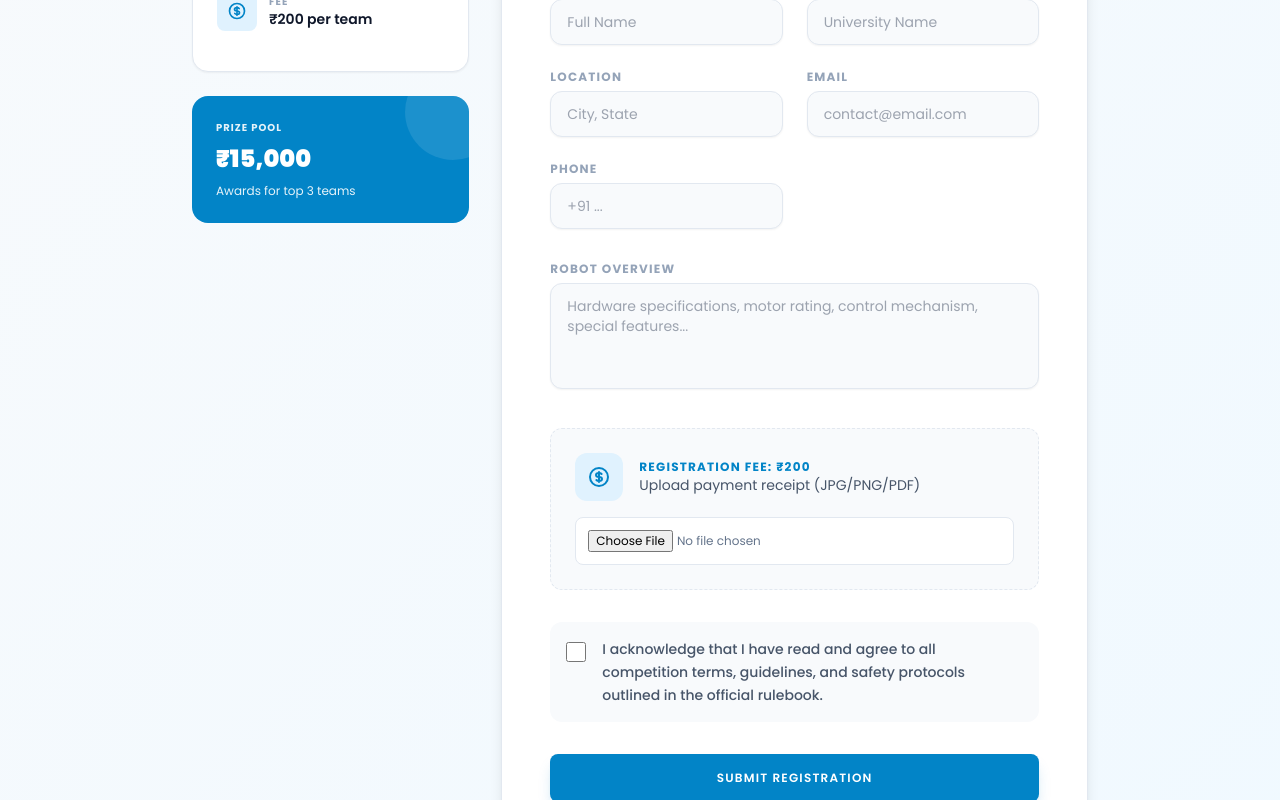
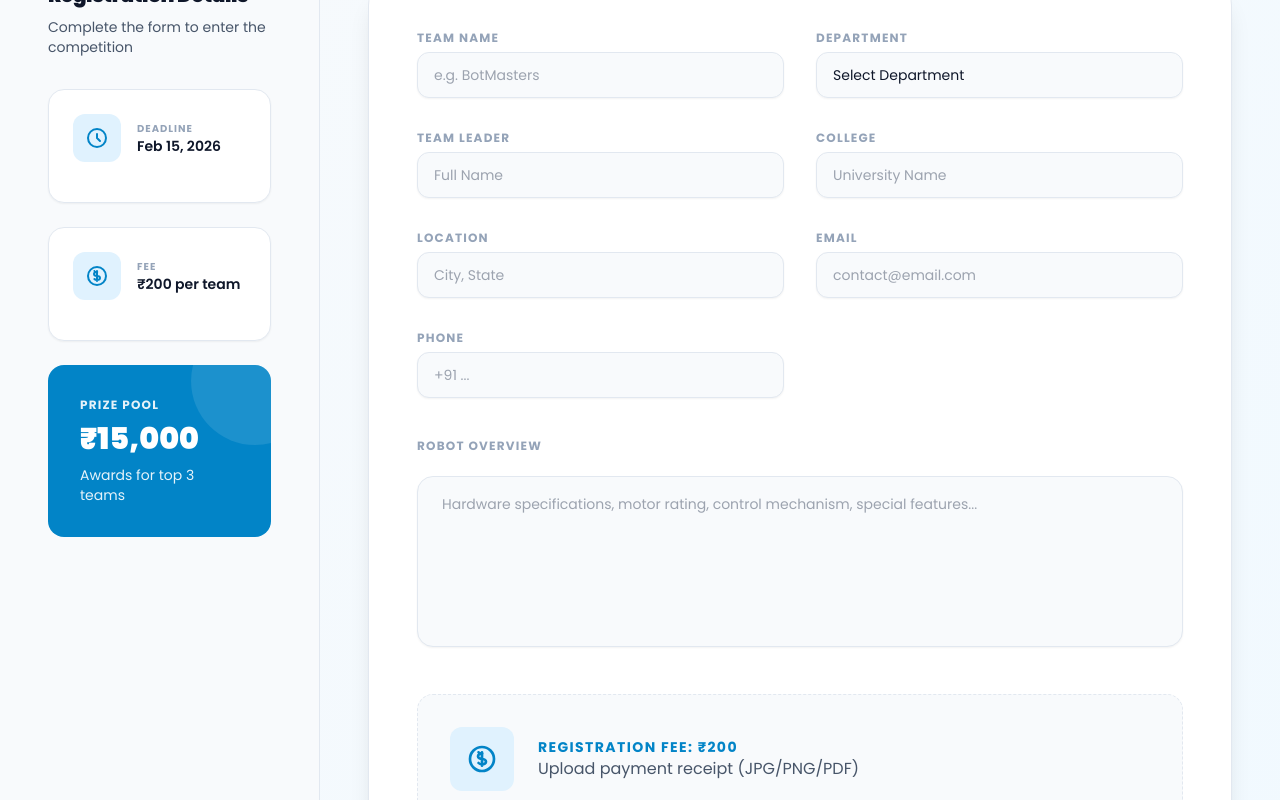
Before and after one commit to vedantwankhade123/Roborace, a React (Vite) app: page /#/register in a window 1280 px wide. Shown: the part 460-1260 px from the top of the page. Built offline with nearby package versions, Linux system fonts and the light colour scheme.

Commit message:
[dyad] Optimized registration form layout to utilize full viewport width with side panel design. - wrote 1 file(s)

```diff
--- a/pages/Registration.tsx
+++ b/pages/Registration.tsx
@@ -30,7 +30,7 @@ const Registration: React.FC = () => {
 
   if (isSubmitted) {
     return (
-      <div className="pt-40 pb-24 px-4 bg-gradient-to-br from-slate-50 to-sky-50 min-h-screen flex items-center justify-center">
+      <div className="pt-32 pb-24 px-4 bg-gradient-to-br from-slate-50 to-sky-50 min-h-screen flex items-center justify-center">
         <div className="max-w-lg w-full text-center p-12 rounded-2xl bg-white border border-slate-200 shadow-xl relative overflow-hidden">
           <div className="absolute top-0 left-0 w-full h-1 bg-gradient-to-r from-sky-500 to-emerald-500"></div>
           <div className="w-20 h-20 bg-emerald-50 text-emerald-500 rounded-full flex items-center justify-center mx-auto mb-6 text-4xl shadow-lg">
@@ -59,30 +59,39 @@ const Registration: React.FC = () => {
   }
 
   return (
-    <div className="pt-32 pb-24 px-4 bg-gradient-to-br from-slate-50 to-sky-50 min-h-screen">
-      <div className="max-w-4xl mx-auto">
+    <div className="pt-32 pb-24 bg-gradient-to-br from-slate-50 to-sky-50 min-h-screen">
       {/* Header Section */}
-        <div className="text-center mb-12 relative">
-          <div className="absolute -top-4 left-1/2 transform -translate-x-1/2">
+      <div className="w-full py-12 text-center bg-white/80 backdrop-blur-sm border-b border-slate-100">
+        <div className="max-w-7xl mx-auto px-4">
+          <div className="inline-block mb-3">
             <span className="bg-sky-600 text-white text-[10px] font-black px-4 py-2 rounded-full tracking-widest uppercase">
               Registration Open
             </span>
           </div>
-          <h1 className="text-4xl md:text-5xl font-black text-slate-900 mb-4 uppercase tracking-tight">
+          <h1 className="text-4xl md:text-5xl lg:text-6xl font-black text-slate-900 mb-4 uppercase tracking-tight leading-tight">
             Join The Championship
           </h1>
-          <p className="text-slate-500 font-medium text-lg max-w-xl mx-auto">
+          <p className="text-slate-500 font-medium text-lg md:text-xl max-w-3xl mx-auto">
             Register your team for RoboRace 26 - Compete with India's best robotics talents
           </p>
         </div>
+      </div>
 
-        <div className="grid grid-cols-1 lg:grid-cols-3 gap-8">
-          {/* Info Cards */}
-          <div className="lg:col-span-1 space-y-6">
+      <div className="w-full">
+        <div className="grid grid-cols-1 xl:grid-cols-4 gap-0 max-w-[1800px] mx-auto">
+          {/* Info Cards - Side Panel */}
+          <div className="xl:col-span-1 bg-slate-50 p-8 xl:p-12 border-r border-slate-200">
+            <div className="space-y-8 sticky top-32">
+              <div className="text-center xl:text-left">
+                <h3 className="text-xl font-black text-slate-900 mb-2">Registration Details</h3>
+                <p className="text-slate-600 text-sm">Complete the form to enter the competition</p>
+              </div>
+
+              <div className="space-y-6">
                 <div className="bg-white rounded-2xl border border-slate-200 p-6 shadow-sm">
-              <div className="flex items-center space-x-3 mb-4">
-                <div className="w-10 h-10 bg-sky-100 rounded-lg flex items-center justify-center text-sky-600">
-                  <svg className="h-5 w-5" fill="none" viewBox="0 0 24 24" stroke="currentColor">
+                  <div className="flex items-center space-x-4 mb-4">
+                    <div className="w-12 h-12 bg-sky-100 rounded-xl flex items-center justify-center text-sky-600">
+                      <svg className="h-6 w-6" fill="none" viewBox="0 0 24 24" stroke="currentColor">
                         <path strokeLinecap="round" strokeLinejoin="round" strokeWidth={2} d="M12 8v4l3 3m6-3a9 9 0 11-18 0 9 9 0 0118 0z" />
                       </svg>
                     </div>
@@ -94,10 +103,10 @@ const Registration: React.FC = () => {
                 </div>
 
                 <div className="bg-white rounded-2xl border border-slate-200 p-6 shadow-sm">
-              <div className="flex items-center space-x-3 mb-4">
-                <div className="w-10 h-10 bg-sky-100 rounded-lg flex items-center justify-center text-sky-600">
-                  <svg className="h-5 w-5" fill="none" viewBox="0 0 24 24" stroke="currentColor">
-                    <path strokeLinecap="round" strokeLinejoin="round" strokeWidth={2} d="M12 8c-1.657 0-3 .895-3 2s1.343 2 3 2 3 .895 3 2-1.343 2-3 2m0-8c1.11 0 2.08.402 2.599 1M12 8V7m0 1v8m0 0v1m0-1c-1.11 0-2.08-.402-2.599-1M21 12a9 9 0 11-18 0 9 9 0 0118 0z" />
+                  <div className="flex items-center space-x-4 mb-4">
+                    <div className="w-12 h-12 bg-sky-100 rounded-xl flex items-center justify-center text-sky-600">
+                      <svg className="h-6 w-6" fill="none" viewBox="0 0 24 24" stroke="currentColor">
+                        <path strokeLinecap="round" strokeLinejoin="round" strokeWidth={2} d="M12 8c-1.657 0-3 .895-3 2s1.343 2 3 2 3 .895 3 2-1.343 2-3 2m0-8c1.11 0-2.08.402-2.599-1M12 8V7m0 1v8m0 0v1m0-1c-1.11 0-2.08-.402-2.599-1M21 12a9 9 0 11-18 0 9 9 0 0118 0z" />
                       </svg>
                     </div>
                     <div>
@@ -107,22 +116,25 @@ const Registration: React.FC = () => {
                   </div>
                 </div>
 
-            <div className="bg-sky-600 rounded-2xl p-6 text-white relative overflow-hidden">
+                <div className="bg-sky-600 rounded-2xl p-8 text-white relative overflow-hidden">
                   <div className="relative z-10">
-                <div className="text-[10px] font-bold uppercase tracking-widest opacity-90 mb-2">PRIZE POOL</div>
-                <div className="text-2xl font-black mb-2">₹15,000</div>
-                <div className="text-xs opacity-90">Awards for top 3 teams</div>
+                    <div className="text-xs font-bold uppercase tracking-widest opacity-90 mb-2">PRIZE POOL</div>
+                    <div className="text-3xl font-black mb-2">₹15,000</div>
+                    <div className="text-sm opacity-90">Awards for top 3 teams</div>
                   </div>
-              <div className="absolute top-0 right-0 w-24 h-24 bg-white/10 rounded-full -translate-y-8 translate-x-8"></div>
+                  <div className="absolute top-0 right-0 w-32 h-32 bg-white/10 rounded-full -translate-y-12 translate-x-12"></div>
+                </div>
+              </div>
             </div>
           </div>
 
-          {/* Registration Form */}
-          <div className="lg:col-span-2">
-            <form onSubmit={handleSubmit} className="bg-white rounded-2xl border border-slate-200 p-8 md:p-12 shadow-lg relative overflow-hidden">
+          {/* Registration Form - Main Content */}
+          <div className="xl:col-span-3 p-8 xl:p-12">
+            <form onSubmit={handleSubmit} className="max-w-4xl mx-auto">
+              <div className="bg-white rounded-3xl border border-slate-200 p-8 md:p-12 shadow-xl relative overflow-hidden">
                 <div className="absolute top-0 left-0 w-full h-1 bg-gradient-to-r from-sky-500 to-emerald-500"></div>
 
-              <div className="grid grid-cols-1 md:grid-cols-2 gap-6 mb-8">
+                <div className="grid grid-cols-1 lg:grid-cols-2 gap-8 mb-10">
                   {/* Team Information */}
                   <div className="space-y-1.5">
                     <label className="block text-xs font-bold text-slate-400 uppercase tracking-widest">Team Name</label>
@@ -219,39 +231,39 @@ const Registration: React.FC = () => {
                   </div>
                 </div>
 
-              <div className="space-y-1.5 mb-8">
-                <label className="block text-xs font-bold text-slate-400 uppercase tracking-widest">Robot Overview</label>
+                <div className="space-y-1.5 mb-10">
+                  <label className="block text-xs font-bold text-slate-400 uppercase tracking-widest mb-4">Robot Overview</label>
                   <textarea
                     required
                     name="robotSpecs"
                     value={formData.robotSpecs}
                     onChange={handleInputChange}
-                  rows={4}
+                    rows={6}
                     placeholder="Hardware specifications, motor rating, control mechanism, special features..."
-                  className="w-full bg-slate-50 border border-slate-200 rounded-xl px-4 py-3 text-slate-900 text-sm focus:outline-none focus:border-sky-500 focus:bg-white transition-all shadow-sm resize-none"
+                    className="w-full bg-slate-50 border border-slate-200 rounded-2xl px-6 py-4 text-slate-900 text-sm focus:outline-none focus:border-sky-500 focus:bg-white transition-all shadow-sm resize-none leading-relaxed"
                   ></textarea>
                 </div>
 
-              <div className="p-6 bg-slate-50 rounded-xl border border-dashed border-slate-200 mb-8">
-                <div className="flex items-center space-x-4 mb-4">
-                  <div className="w-12 h-12 bg-sky-100 rounded-xl flex items-center justify-center text-sky-600">
-                    <svg className="h-6 w-6" fill="none" viewBox="0 0 24 24" stroke="currentColor">
-                      <path strokeLinecap="round" strokeLinejoin="round" strokeWidth={2} d="M12 8c-1.657 0-3 .895-3 2s1.343 2 3 2 3 .895 3 2-1.343 2-3 2m0-8c1.11 0 2.08.402 2.599 1M12 8V7m0 1v8m0 0v1m0-1c-1.11 0-2.08-.402-2.599-1M21 12a9 9 0 11-18 0 9 9 0 0118 0z" />
+                <div className="p-8 bg-slate-50 rounded-2xl border border-dashed border-slate-200 mb-10">
+                  <div className="flex items-center space-x-6 mb-6">
+                    <div className="w-16 h-16 bg-sky-100 rounded-xl flex items-center justify-center text-sky-600">
+                      <svg className="h-8 w-8" fill="none" viewBox="0 0 24 24" stroke="currentColor">
+                        <path strokeLinecap="round" strokeLinejoin="round" strokeWidth={2} d="M12 8c-1.657 0-3 .895-3 2s1.343 2 3 2 3 .895 3 2-1.343 2-3 2m0-8c1.11 0-2.08.402-2.599-1M12 8V7m0 1v8m0 0v1m0-1c-1.11 0-2.08-.402-2.599-1M21 12a9 9 0 11-18 0 9 9 0 0118 0z" />
                       </svg>
                     </div>
                     <div>
-                    <div className="text-xs font-bold text-sky-600 uppercase tracking-widest">Registration Fee: ₹200</div>
-                    <div className="text-sm text-slate-600">Upload payment receipt (JPG/PNG/PDF)</div>
+                      <div className="text-sm font-bold text-sky-600 uppercase tracking-widest">Registration Fee: ₹200</div>
+                      <div className="text-base text-slate-600">Upload payment receipt (JPG/PNG/PDF)</div>
                     </div>
                   </div>
                   <input
                     type="file"
-                  className="w-full text-xs text-slate-500 p-3 bg-white border border-slate-200 rounded-lg"
+                    className="w-full text-sm text-slate-500 p-4 bg-white border border-slate-200 rounded-xl shadow-sm"
                     accept=".jpg,.jpeg,.png,.pdf"
                   />
                 </div>
 
-              <div className="flex items-start space-x-4 mb-8 p-4 bg-slate-50 rounded-xl">
+                <div className="flex items-start space-x-6 mb-10 p-6 bg-slate-50 rounded-2xl">
                   <input
                     required
                     id="agreed"
@@ -259,16 +271,17 @@ const Registration: React.FC = () => {
                     type="checkbox"
                     checked={formData.agreedToRules}
                     onChange={handleInputChange}
-                  className="w-5 h-5 rounded border-slate-300 text-sky-600 focus:ring-sky-500 mt-1 flex-shrink-0"
+                    className="w-6 h-6 rounded border-slate-300 text-sky-600 focus:ring-sky-500 mt-1 flex-shrink-0"
                   />
-                <label htmlFor="agreed" className="text-sm text-slate-600 font-medium leading-relaxed">
+                  <label htmlFor="agreed" className="text-base text-slate-600 font-medium leading-relaxed">
                     I acknowledge that I have read and agree to all competition terms, guidelines, and safety protocols outlined in the official rulebook.
                   </label>
                 </div>
 
-              <ModernButton type="submit" className="w-full text-base py-4">
+                <ModernButton type="submit" className="w-full text-lg py-5 font-bold">
                   Submit Registration
                 </ModernButton>
+              </div>
             </form>
           </div>
         </div>
```
Lines whose indentation alone changed are shown as unchanged.
